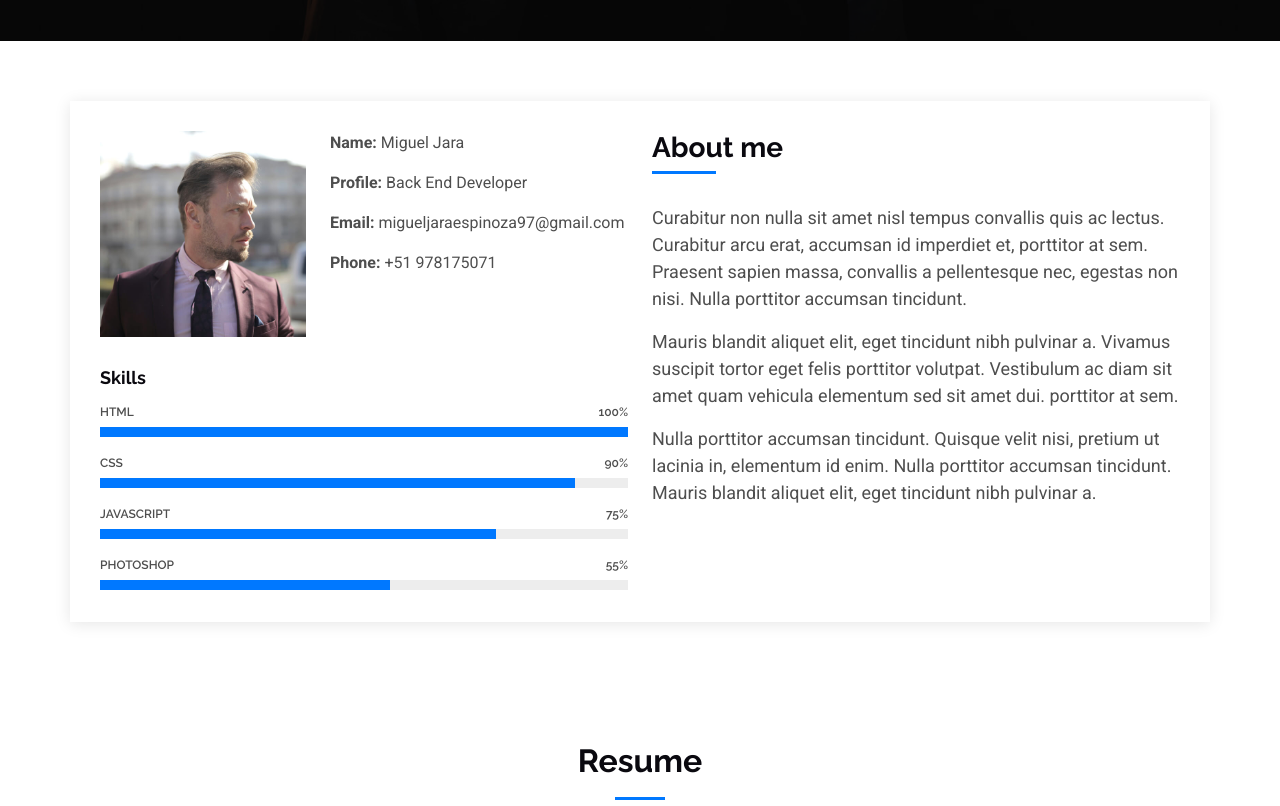
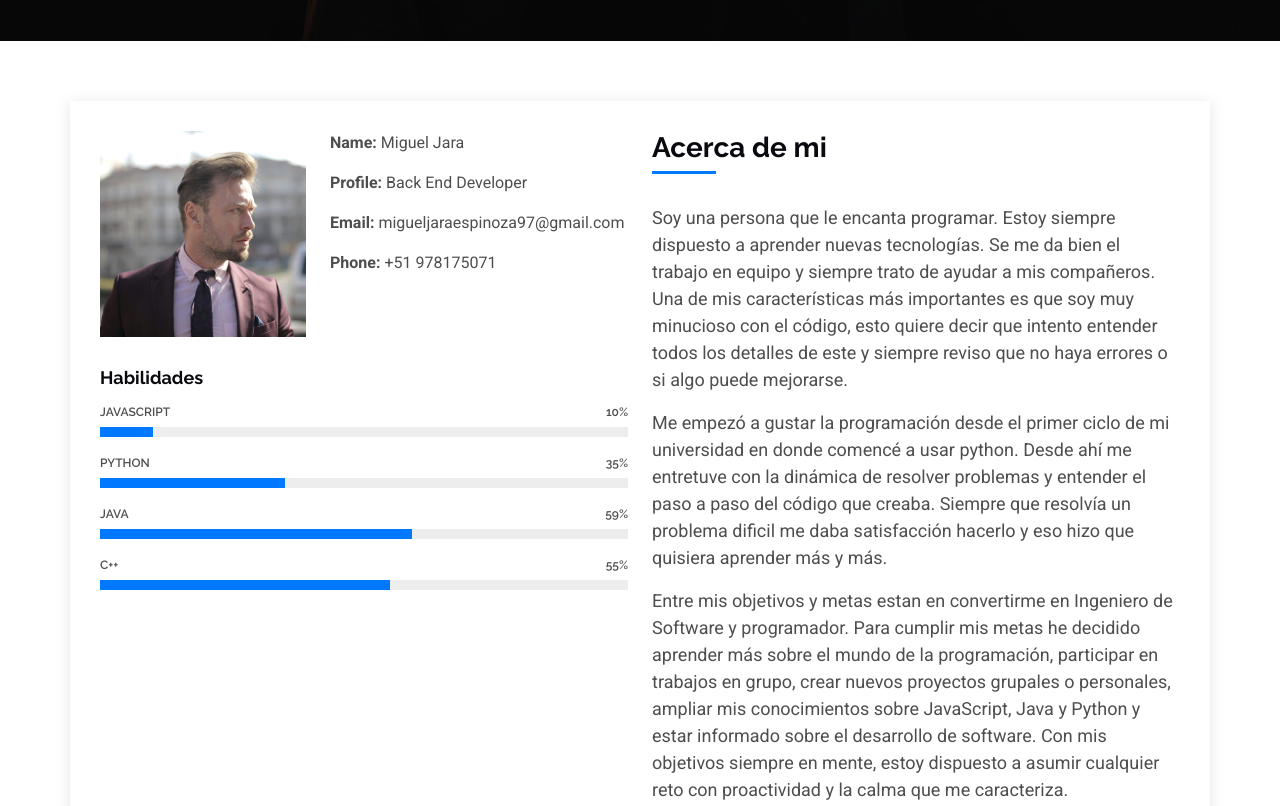
Before and after one commit to MiguelJara2/MiguelJara2.github.io, a plain HTML site: page index.html in a window 1280 px wide. Shown: the part 760-1566 px from the top of the page. Drawn offline with Linux system fonts and the light colour scheme.

Commit message:
cambios en la seccion acerca de mi

```diff
--- a/index.html
+++ b/index.html
@@ -87,7 +87,7 @@
 
       <div class="container d-flex flex-column align-items-center justify-content-center text-center" data-aos="fade-up" data-aos-delay="100">
         <h2>Soy Miguel Jara</h2>
-        <p><span class="typed" data-typed-items="Designer, Developer, Freelancer, Photographer"></span></p>
+        <p><span class="typed" data-typed-items="Developer, Freelancer"></span></p>
       </div>
 
     </section><!-- /Hero Section -->
@@ -114,31 +114,31 @@
 
             <div class="skills-content skills-animation">
 
-              <h5>Skills</h5>
+              <h5>Habilidades</h5>
 
               <div class="progress">
-                <span class="skill"><span>HTML</span> <i class="val">100%</i></span>
+                <span class="skill"><span>JavaScript</span> <i class="val">10%</i></span>
                 <div class="progress-bar-wrap">
-                  <div class="progress-bar" role="progressbar" aria-valuenow="100" aria-valuemin="0" aria-valuemax="100"></div>
+                  <div class="progress-bar" role="progressbar" aria-valuenow="10" aria-valuemin="0" aria-valuemax="100"></div>
                 </div>
               </div><!-- End Skills Item -->
 
               <div class="progress">
-                <span class="skill"><span>CSS</span> <i class="val">90%</i></span>
+                <span class="skill"><span>Python</span> <i class="val">35%</i></span>
                 <div class="progress-bar-wrap">
-                  <div class="progress-bar" role="progressbar" aria-valuenow="90" aria-valuemin="0" aria-valuemax="100"></div>
+                  <div class="progress-bar" role="progressbar" aria-valuenow="35" aria-valuemin="0" aria-valuemax="100"></div>
                 </div>
               </div><!-- End Skills Item -->
 
               <div class="progress">
-                <span class="skill"><span>JavaScript</span> <i class="val">75%</i></span>
+                <span class="skill"><span>Java</span> <i class="val">59%</i></span>
                 <div class="progress-bar-wrap">
-                  <div class="progress-bar" role="progressbar" aria-valuenow="75" aria-valuemin="0" aria-valuemax="100"></div>
+                  <div class="progress-bar" role="progressbar" aria-valuenow="59" aria-valuemin="0" aria-valuemax="100"></div>
                 </div>
               </div><!-- End Skills Item -->
 
               <div class="progress">
-                <span class="skill"><span>Photoshop</span> <i class="val">55%</i></span>
+                <span class="skill"><span>C++</span> <i class="val">55%</i></span>
                 <div class="progress-bar-wrap">
                   <div class="progress-bar" role="progressbar" aria-valuenow="55" aria-valuemin="0" aria-valuemax="100"></div>
                 </div>
@@ -149,22 +149,24 @@
 
           <div class="col-md-6">
             <div class="about-me">
-              <h4>About me</h4>
+              <h4>Acerca de mi</h4>
               <p>
-                Curabitur non nulla sit amet nisl tempus convallis quis ac lectus. Curabitur arcu erat, accumsan id
-                imperdiet et, porttitor
-                at sem. Praesent sapien massa, convallis a pellentesque nec, egestas non nisi. Nulla
-                porttitor accumsan tincidunt.
+                Soy una persona que le encanta programar. Estoy siempre dispuesto a aprender nuevas tecnologías. Se me da bien el
+                trabajo en equipo y siempre trato de ayudar a mis compañeros. Una de mis características más importantes es que
+                soy muy minucioso con el código, esto quiere decir que intento entender todos los detalles de este y siempre reviso que
+                no haya errores o si algo puede mejorarse.
               </p>
               <p>
-                Mauris blandit aliquet elit, eget tincidunt nibh pulvinar a. Vivamus suscipit tortor eget felis
-                porttitor volutpat. Vestibulum
-                ac diam sit amet quam vehicula elementum sed sit amet dui. porttitor at sem.
+                Me empezó a gustar la programación desde el primer ciclo de mi universidad en donde comencé a usar python. Desde ahí
+                me entretuve con la dinámica de resolver problemas y entender el paso a paso del código que creaba. Siempre que resolvía
+                un problema dificil me daba satisfacción hacerlo y eso hizo que quisiera aprender más y más.
               </p>
               <p>
-                Nulla porttitor accumsan tincidunt. Quisque velit nisi, pretium ut lacinia in, elementum id enim.
-                Nulla porttitor accumsan
-                tincidunt. Mauris blandit aliquet elit, eget tincidunt nibh pulvinar a.
+                Entre mis objetivos y metas estan en convertirme en Ingeniero de Software y programador. Para cumplir mis metas he decidido
+                aprender más sobre el mundo de la programación, participar en trabajos en grupo, crear nuevos proyectos grupales o personales,
+                ampliar mis conocimientos sobre JavaScript, Java y Python y estar informado sobre el desarrollo de software. Con mis objetivos
+                siempre en mente, estoy dispuesto a asumir cualquier reto con proactividad y la calma que me caracteriza.
+
               </p>
             </div>
           </div>
```
